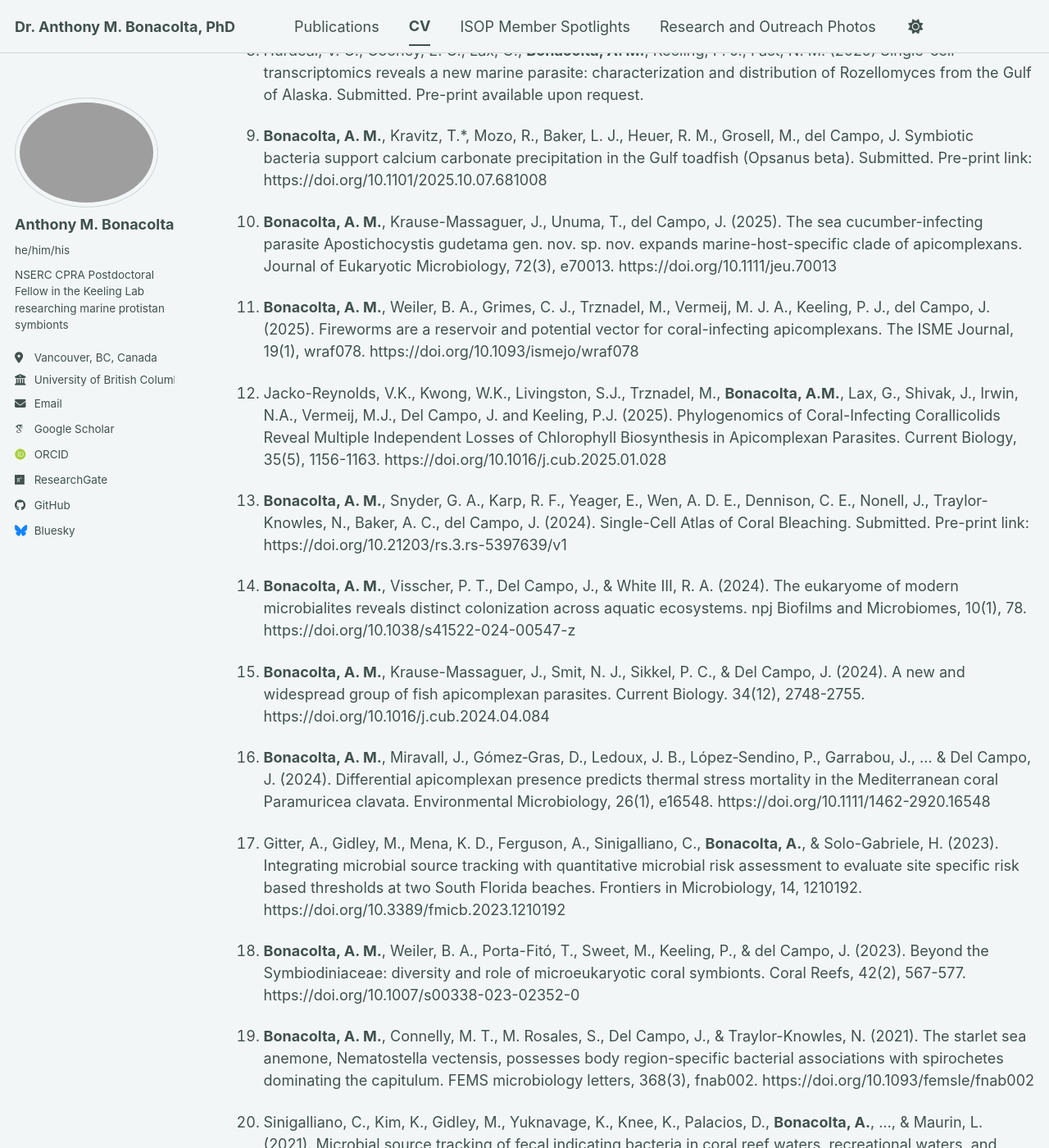
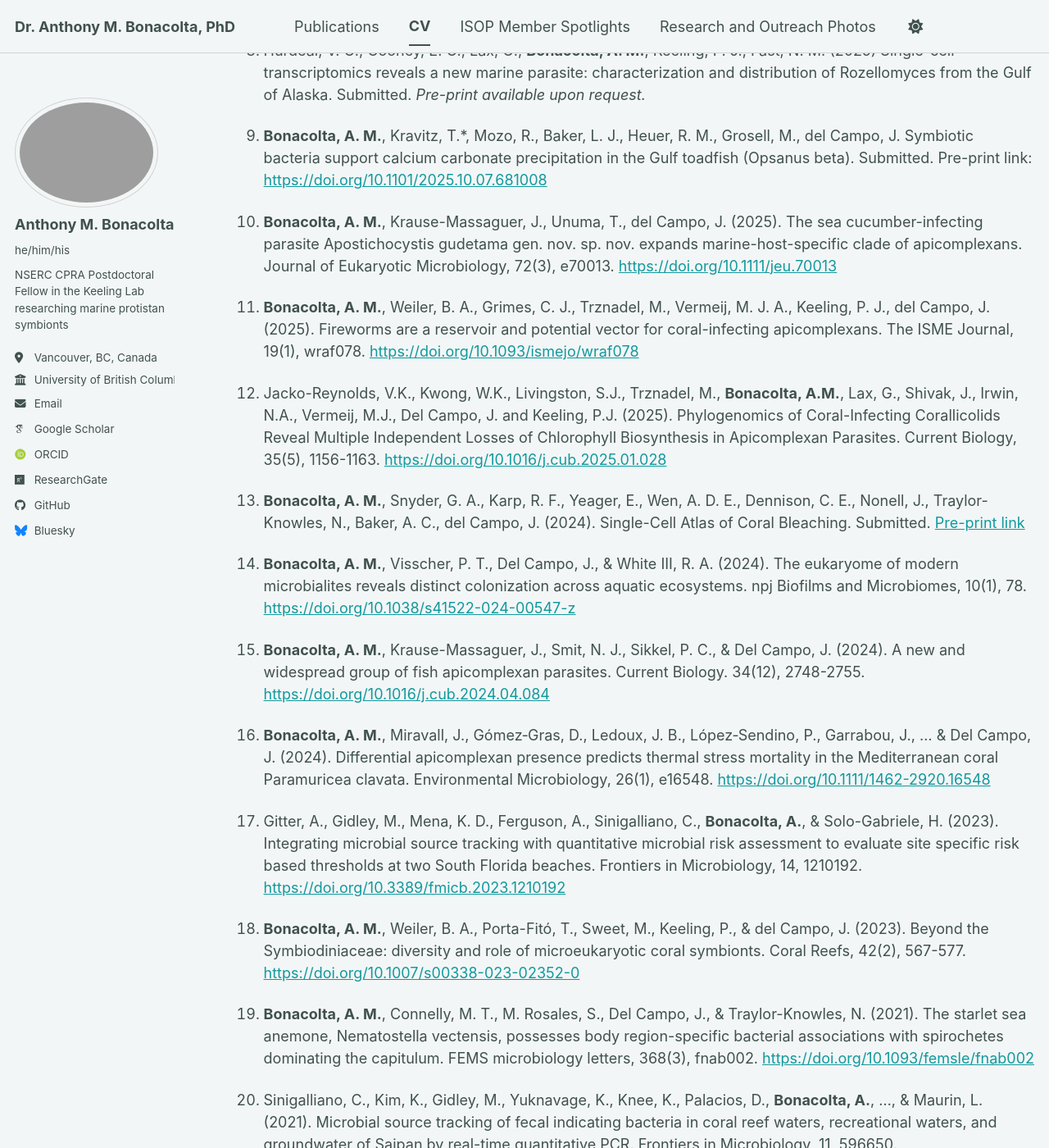
Before and after one commit to Abonacolta/abonacolta.github.io, a Jekyll site: the page built from _pages/cv.md, in a window 1280 px wide and 1400 px high, scrolled down 2284 px. Shown: the whole window at 82% size. Built offline with Jekyll 4.4.1, drawn with Linux system fonts in a browser that asks for light colours; some web fonts are replaced; a script bundle is joined from its source files by our own code; library files that are not in the unit come from our copies; some of the changed lines change nothing that is shown; some of the changed text lies outside the part shown.

Commit message:
Update cv.md

```diff
--- a/_pages/cv.md
+++ b/_pages/cv.md
@@ -66,45 +66,45 @@ Fellowships & Grants
 
 Publications
 ======
-1.	Weiler, B. A., Kron, N., **Bonacolta, A. M.**, Vermeij, M. A., Baker, A. C., del Campo, J. (2026) Temporal transcriptional rhythms govern coral-symbiont function and microbiome dynamics. Cell Host & Microbe. https://doi.org/10.1016/j.chom.2026.01.004
+1.	Weiler, B. A., Kron, N., **Bonacolta, A. M.**, Vermeij, M. A., Baker, A. C., del Campo, J. (2026) Temporal transcriptional rhythms govern coral-symbiont function and microbiome dynamics. Cell Host & Microbe. [https://doi.org/10.1016/j.chom.2026.01.004](https://doi.org/10.1016/j.chom.2026.01.004)
 
-2.	**Bonacolta, A.M.** & Keeling, P.J. (2026) Modern microbialites harbor an undescribed diversity of chromerid algae. Environmental Microbiome. https://doi.org/10.1186/s40793-026-00852-4
+2.	**Bonacolta, A.M.** & Keeling, P.J. (2026) Modern microbialites harbor an undescribed diversity of chromerid algae. Environmental Microbiome. [https://doi.org/10.1186/s40793-026-00852-4](https://doi.org/10.1186/s40793-026-00852-4)
 
-3.	**Bonacolta, A. M.**, Li, L.*, del Campo, J., Keeling, P. J. (2026) Endosymbiotic apicomplexans of marine holobionts: microbial parasites in a warming ocean. Journal of Integrative and Comparative Biology. https://doi.org/10.1093/icb/icag006
+3.	**Bonacolta, A. M.**, Li, L.*, del Campo, J., Keeling, P. J. (2026) Endosymbiotic apicomplexans of marine holobionts: microbial parasites in a warming ocean. Journal of Integrative and Comparative Biology. [https://doi.org/10.1093/icb/icag006](https://doi.org/10.1093/icb/icag006)
 
-4.	Tulloch, S.*, Estarellas, M., Adams, D. C., **Bonacolta, A.**, …, & Carranza, S. (2026). Comparative skin microbiome analyses reveal differences between wild populations and captive groups of the Montseny brook newt (Calotriton arnoldi). ISME Communications, ycaf245. https://doi.org/10.1093/ismeco/ycaf245
+4.	Tulloch, S.*, Estarellas, M., Adams, D. C., **Bonacolta, A.**, …, & Carranza, S. (2026). Comparative skin microbiome analyses reveal differences between wild populations and captive groups of the Montseny brook newt (Calotriton arnoldi). ISME Communications, ycaf245. [https://doi.org/10.1093/ismeco/ycaf245](https://doi.org/10.1093/ismeco/ycaf245)
 
-5.	del Campo, J., **Bonacolta, A. M.**, Weiler, B. A., Knowles, B., Apprill, A., Fox, M. D., Wakeman, K. C., Vermeij, M. J. A., Rohwer, F., Keeling, P. J. (2026) Global diversity and distribution of coral-associated protists. Submitted. Pre-print link: https://doi.org/10.64898/2026.01.22.700988
+5.	del Campo, J., **Bonacolta, A. M.**, Weiler, B. A., Knowles, B., Apprill, A., Fox, M. D., Wakeman, K. C., Vermeij, M. J. A., Rohwer, F., Keeling, P. J. (2026) Global diversity and distribution of coral-associated protists. Submitted. [Pre-print link](https://doi.org/10.64898/2026.01.22.700988)
 
-6.	Kulikov, N., Joffroy, K., **Bonacolta, A. M.**, del Campo, J., Irisarri, I. (2026) The chromosome-scale genome assembly of the redlip blenny, Ophioblennius macclurei (Blenniidae). Genome Biology and Evolution, 18(1), evaf242. https://doi.org/10.1093/gbe/evaf242
+6.	Kulikov, N., Joffroy, K., **Bonacolta, A. M.**, del Campo, J., Irisarri, I. (2026) The chromosome-scale genome assembly of the redlip blenny, Ophioblennius macclurei (Blenniidae). Genome Biology and Evolution, 18(1), evaf242. [https://doi.org/10.1093/gbe/evaf242](https://doi.org/10.1093/gbe/evaf242)
 
-7.	Grimes, C. J., **Bonacolta, A. M.**, Halanych, K. M. (2025). Microbial community composition and functional potential in Annelida from abyssal and hadal zones of the Aleutian trench. Progress in Oceanography, 241, 103643. https://doi.org/10.1016/j.pocean.2025.103643
+7.	Grimes, C. J., **Bonacolta, A. M.**, Halanych, K. M. (2025). Microbial community composition and functional potential in Annelida from abyssal and hadal zones of the Aleutian trench. Progress in Oceanography, 241, 103643. [https://doi.org/10.1016/j.pocean.2025.103643](https://doi.org/10.1016/j.pocean.2025.103643)
 
-8.	Hurdeal, V. G., Cooney, E. C., Lax, G., **Bonacolta, A. M.**, Keeling, P. J., Fast, N. M. (2025) Single-cell transcriptomics reveals a new marine parasite: characterization and distribution of Rozellomyces from the Gulf of Alaska. Submitted. Pre-print available upon request.
+8.	Hurdeal, V. G., Cooney, E. C., Lax, G., **Bonacolta, A. M.**, Keeling, P. J., Fast, N. M. (2025) Single-cell transcriptomics reveals a new marine parasite: characterization and distribution of Rozellomyces from the Gulf of Alaska. Submitted. *Pre-print available upon request.*
 
-9.	**Bonacolta, A. M.**, Kravitz, T.*, Mozo, R., Baker, L. J., Heuer, R. M., Grosell, M., del Campo, J. Symbiotic bacteria support calcium carbonate precipitation in the Gulf toadfish (Opsanus beta). Submitted. Pre-print link: https://doi.org/10.1101/2025.10.07.681008
+9.	**Bonacolta, A. M.**, Kravitz, T.*, Mozo, R., Baker, L. J., Heuer, R. M., Grosell, M., del Campo, J. Symbiotic bacteria support calcium carbonate precipitation in the Gulf toadfish (Opsanus beta). Submitted. Pre-print link: [https://doi.org/10.1101/2025.10.07.681008](https://doi.org/10.1101/2025.10.07.681008)
 
-10.	**Bonacolta, A. M.**, Krause-Massaguer, J., Unuma, T., del Campo, J. (2025). The sea cucumber-infecting parasite Apostichocystis gudetama gen. nov. sp. nov. expands marine-host-specific clade of apicomplexans. Journal of Eukaryotic Microbiology, 72(3), e70013. https://doi.org/10.1111/jeu.70013
+10.	**Bonacolta, A. M.**, Krause-Massaguer, J., Unuma, T., del Campo, J. (2025). The sea cucumber-infecting parasite Apostichocystis gudetama gen. nov. sp. nov. expands marine-host-specific clade of apicomplexans. Journal of Eukaryotic Microbiology, 72(3), e70013. [https://doi.org/10.1111/jeu.70013](https://doi.org/10.1111/jeu.70013)
 
-11.	**Bonacolta, A. M.**, Weiler, B. A., Grimes, C. J., Trznadel, M., Vermeij, M. J. A., Keeling, P. J., del Campo, J. (2025). Fireworms are a reservoir and potential vector for coral-infecting apicomplexans. The ISME Journal, 19(1), wraf078. https://doi.org/10.1093/ismejo/wraf078
+11.	**Bonacolta, A. M.**, Weiler, B. A., Grimes, C. J., Trznadel, M., Vermeij, M. J. A., Keeling, P. J., del Campo, J. (2025). Fireworms are a reservoir and potential vector for coral-infecting apicomplexans. The ISME Journal, 19(1), wraf078. [https://doi.org/10.1093/ismejo/wraf078](https://doi.org/10.1093/ismejo/wraf078)
 
-12.	Jacko-Reynolds, V.K., Kwong, W.K., Livingston, S.J., Trznadel, M., **Bonacolta, A.M.**, Lax, G., Shivak, J., Irwin, N.A., Vermeij, M.J., Del Campo, J. and Keeling, P.J. (2025). Phylogenomics of Coral-Infecting Corallicolids Reveal Multiple Independent Losses of Chlorophyll Biosynthesis in Apicomplexan Parasites. Current Biology, 35(5), 1156-1163. https://doi.org/10.1016/j.cub.2025.01.028
+12.	Jacko-Reynolds, V.K., Kwong, W.K., Livingston, S.J., Trznadel, M., **Bonacolta, A.M.**, Lax, G., Shivak, J., Irwin, N.A., Vermeij, M.J., Del Campo, J. and Keeling, P.J. (2025). Phylogenomics of Coral-Infecting Corallicolids Reveal Multiple Independent Losses of Chlorophyll Biosynthesis in Apicomplexan Parasites. Current Biology, 35(5), 1156-1163. [https://doi.org/10.1016/j.cub.2025.01.028](https://doi.org/10.1016/j.cub.2025.01.028)
 
-13.	**Bonacolta, A. M.**, Snyder, G. A., Karp, R. F., Yeager, E., Wen, A. D. E., Dennison, C. E., Nonell, J., Traylor-Knowles, N., Baker, A. C., del Campo, J. (2024). Single-Cell Atlas of Coral Bleaching. Submitted. Pre-print link: https://doi.org/10.21203/rs.3.rs-5397639/v1
+13.	**Bonacolta, A. M.**, Snyder, G. A., Karp, R. F., Yeager, E., Wen, A. D. E., Dennison, C. E., Nonell, J., Traylor-Knowles, N., Baker, A. C., del Campo, J. (2024). Single-Cell Atlas of Coral Bleaching. Submitted. [Pre-print link](https://doi.org/10.21203/rs.3.rs-5397639/v1)
 
-14.	**Bonacolta, A. M.**, Visscher, P. T., Del Campo, J., & White III, R. A. (2024). The eukaryome of modern microbialites reveals distinct colonization across aquatic ecosystems. npj Biofilms and Microbiomes, 10(1), 78. https://doi.org/10.1038/s41522-024-00547-z
+14.	**Bonacolta, A. M.**, Visscher, P. T., Del Campo, J., & White III, R. A. (2024). The eukaryome of modern microbialites reveals distinct colonization across aquatic ecosystems. npj Biofilms and Microbiomes, 10(1), 78. [https://doi.org/10.1038/s41522-024-00547-z](https://doi.org/10.1038/s41522-024-00547-z)
 
-15.	**Bonacolta, A. M.**, Krause-Massaguer, J., Smit, N. J., Sikkel, P. C., & Del Campo, J. (2024). A new and widespread group of fish apicomplexan parasites. Current Biology. 34(12), 2748-2755. https://doi.org/10.1016/j.cub.2024.04.084
+15.	**Bonacolta, A. M.**, Krause-Massaguer, J., Smit, N. J., Sikkel, P. C., & Del Campo, J. (2024). A new and widespread group of fish apicomplexan parasites. Current Biology. 34(12), 2748-2755. [https://doi.org/10.1016/j.cub.2024.04.084](https://doi.org/10.1016/j.cub.2024.04.084)
 
-16.	**Bonacolta, A. M.**, Miravall, J., Gómez‐Gras, D., Ledoux, J. B., López‐Sendino, P., Garrabou, J., ... & Del Campo, J. (2024). Differential apicomplexan presence predicts thermal stress mortality in the Mediterranean coral Paramuricea clavata. Environmental Microbiology, 26(1), e16548. https://doi.org/10.1111/1462-2920.16548
+16.	**Bonacolta, A. M.**, Miravall, J., Gómez‐Gras, D., Ledoux, J. B., López‐Sendino, P., Garrabou, J., ... & Del Campo, J. (2024). Differential apicomplexan presence predicts thermal stress mortality in the Mediterranean coral Paramuricea clavata. Environmental Microbiology, 26(1), e16548. [https://doi.org/10.1111/1462-2920.16548](https://doi.org/10.1111/1462-2920.16548)
 
-17.	Gitter, A., Gidley, M., Mena, K. D., Ferguson, A., Sinigalliano, C., **Bonacolta, A.**, & Solo-Gabriele, H. (2023). Integrating microbial source tracking with quantitative microbial risk assessment to evaluate site specific risk based thresholds at two South Florida beaches. Frontiers in Microbiology, 14, 1210192. https://doi.org/10.3389/fmicb.2023.1210192
+17.	Gitter, A., Gidley, M., Mena, K. D., Ferguson, A., Sinigalliano, C., **Bonacolta, A.**, & Solo-Gabriele, H. (2023). Integrating microbial source tracking with quantitative microbial risk assessment to evaluate site specific risk based thresholds at two South Florida beaches. Frontiers in Microbiology, 14, 1210192. [https://doi.org/10.3389/fmicb.2023.1210192](https://doi.org/10.3389/fmicb.2023.1210192)
 
-18.	**Bonacolta, A. M.**, Weiler, B. A., Porta-Fitó, T., Sweet, M., Keeling, P., & del Campo, J. (2023). Beyond the Symbiodiniaceae: diversity and role of microeukaryotic coral symbionts. Coral Reefs, 42(2), 567-577. https://doi.org/10.1007/s00338-023-02352-0
+18.	**Bonacolta, A. M.**, Weiler, B. A., Porta-Fitó, T., Sweet, M., Keeling, P., & del Campo, J. (2023). Beyond the Symbiodiniaceae: diversity and role of microeukaryotic coral symbionts. Coral Reefs, 42(2), 567-577. [https://doi.org/10.1007/s00338-023-02352-0](https://doi.org/10.1007/s00338-023-02352-0)
 
-19.	**Bonacolta, A. M.**, Connelly, M. T., M. Rosales, S., Del Campo, J., & Traylor-Knowles, N. (2021). The starlet sea anemone, Nematostella vectensis, possesses body region-specific bacterial associations with spirochetes dominating the capitulum. FEMS microbiology letters, 368(3), fnab002. https://doi.org/10.1093/femsle/fnab002
+19.	**Bonacolta, A. M.**, Connelly, M. T., M. Rosales, S., Del Campo, J., & Traylor-Knowles, N. (2021). The starlet sea anemone, Nematostella vectensis, possesses body region-specific bacterial associations with spirochetes dominating the capitulum. FEMS microbiology letters, 368(3), fnab002. [https://doi.org/10.1093/femsle/fnab002](https://doi.org/10.1093/femsle/fnab002)
 
-20.	Sinigalliano, C., Kim, K., Gidley, M., Yuknavage, K., Knee, K., Palacios, D., **Bonacolta, A.**, …, & Maurin, L. (2021). Microbial source tracking of fecal indicating bacteria in coral reef waters, recreational waters, and groundwater of Saipan by real-time quantitative PCR. Frontiers in Microbiology, 11, 596650. https://doi.org/10.3389/fmicb.2020.596650
+20.	Sinigalliano, C., Kim, K., Gidley, M., Yuknavage, K., Knee, K., Palacios, D., **Bonacolta, A.**, …, & Maurin, L. (2021). Microbial source tracking of fecal indicating bacteria in coral reef waters, recreational waters, and groundwater of Saipan by real-time quantitative PCR. Frontiers in Microbiology, 11, 596650. [https://doi.org/10.3389/fmicb.2020.596650](https://doi.org/10.3389/fmicb.2020.596650 )
 
 
 Talks
```
